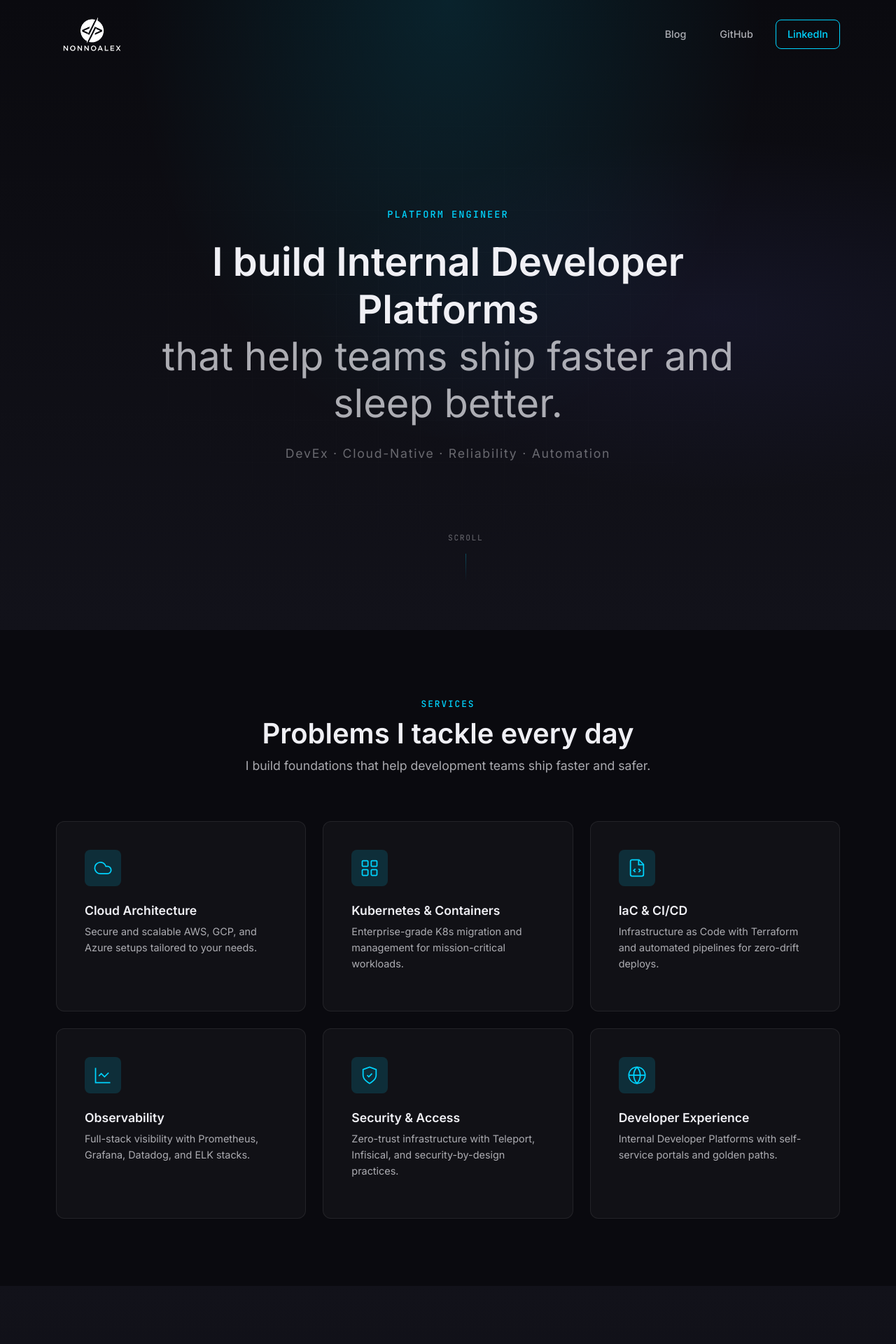
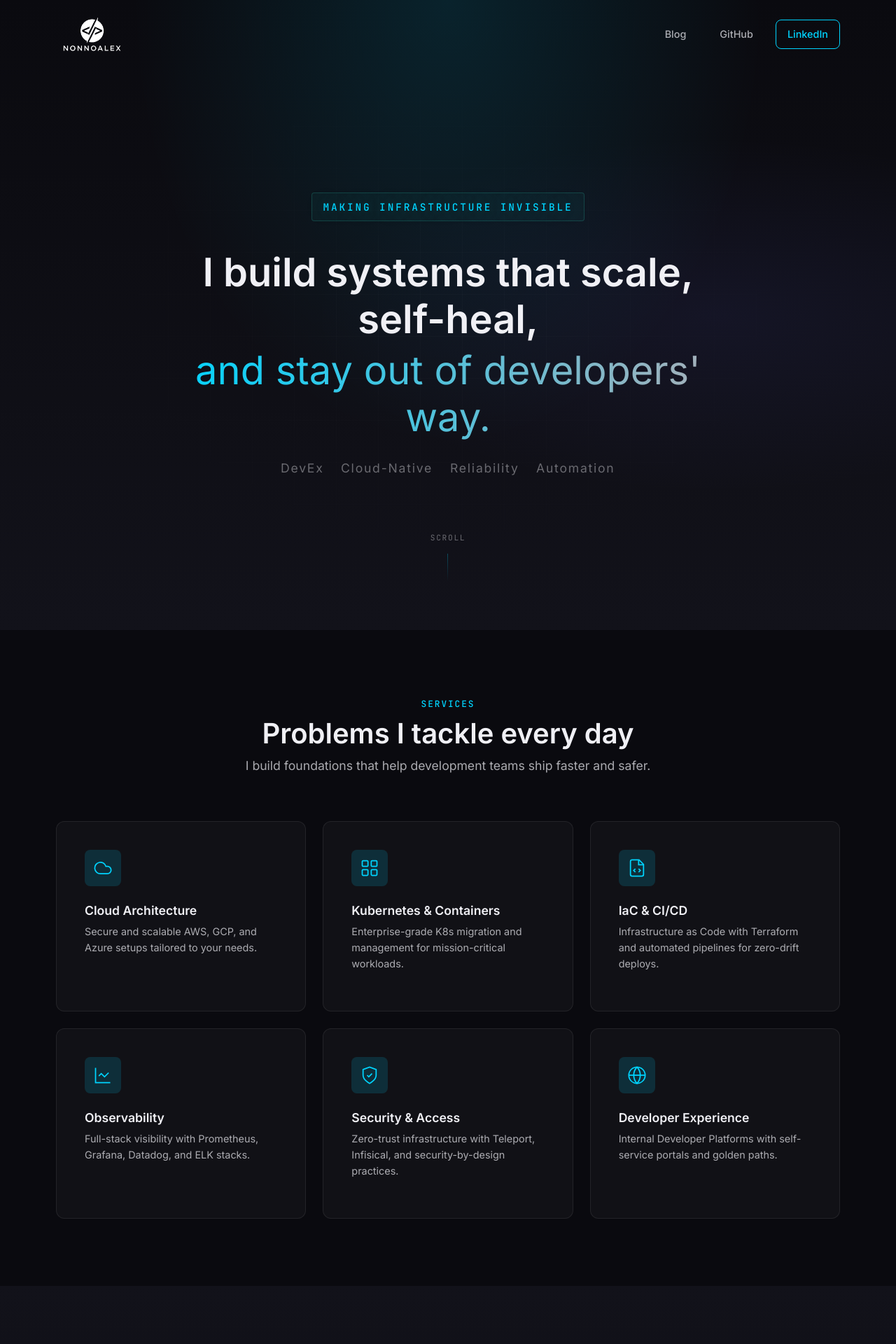
Before and after one commit to alessandrolomanto/nonnoalex-website, a Jekyll site: the page built from index.html, in a window 1280 px wide. Shown: the top 1920 px of the page at 70% size. Built offline with Jekyll 4.4.1, drawn with Linux system fonts in a browser that asks for light colours; the list of posts is cut into pages by our own code.

```diff
--- a/_includes/body.html
+++ b/_includes/body.html
@@ -19,13 +19,19 @@
 
   <!-- Hero Content -->
   <div class="hero-content">
-    <p class="hero-label">Platform Engineer</p>
+    <p class="hero-label" data-scramble>Making Infrastructure Invisible</p>
     <h1 class="hero-title">
-      I build Internal Developer Platforms<br>
-      <span class="hero-highlight">that help teams ship faster and sleep better.</span>
+      <span class="title-line" style="--delay: 0.3s">I build systems that scale, self-heal,</span>
+      <span class="title-line hero-highlight" style="--delay: 0.5s">and stay out of developers' way.</span>
     </h1>
     <p class="hero-subtitle">
-      DevEx · Cloud-Native · Reliability · Automation
+      <span class="keyword" style="--i: 0">DevEx</span>
+      <span class="keyword-dot">·</span>
+      <span class="keyword" style="--i: 1">Cloud-Native</span>
+      <span class="keyword-dot">·</span>
+      <span class="keyword" style="--i: 2">Reliability</span>
+      <span class="keyword-dot">·</span>
+      <span class="keyword" style="--i: 3">Automation</span>
     </p>
   </div>
 
@@ -253,8 +259,8 @@
           <span>Ansible</span>
         </div>
         <div class="logo-item">
-          <img src="https://cdn.jsdelivr.net/gh/devicons/devicon/icons/vault/vault-original.svg" alt="Vault" />
-          <span>Vault</span>
+          <img src="https://infisical.com/favicon.ico" alt="Infisical" />
+          <span>Infisical</span>
         </div>
         <div class="logo-item">
           <img src="https://www.vectorlogo.zone/logos/golang/golang-icon.svg" alt="Go" />
@@ -318,8 +324,8 @@
           <span>Ansible</span>
         </div>
         <div class="logo-item">
-          <img src="https://cdn.jsdelivr.net/gh/devicons/devicon/icons/vault/vault-original.svg" alt="Vault" />
-          <span>Vault</span>
+          <img src="https://infisical.com/favicon.ico" alt="Infisical" />
+          <span>Infisical</span>
         </div>
         <div class="logo-item">
           <img src="https://www.vectorlogo.zone/logos/golang/golang-icon.svg" alt="Go" />
--- a/_includes/seo.html
+++ b/_includes/seo.html
@@ -1,10 +1,5 @@
-
-  <meta property="og:title" content="DevOps Blog">
-  <meta property="og:description" content="Offering tour packages for individuals or groups.">
-  <meta property="og:image" content="http://euro-travel-example.com/thumbnail.jpg">
-  <meta property="og:url" content="http://euro-travel-example.com/index.htm">
-  <meta name="twitter:card" content="summary_large_image">
-
-
-  <meta property="og:site_name" content="European Travel, Inc.">
-  <meta name="twitter:image:alt" content="Alt text for image">
+  <meta property="og:title" content="{{ page.title | default: site.title }}">
+  <meta property="og:description" content="{{ page.excerpt | default: site.description | strip_html | truncate: 160 }}">
+  <meta property="og:type" content="website">
+  <meta name="twitter:card" content="summary">
+  <meta name="author" content="{{ site.author.name }}">
--- a/_layouts/default.html
+++ b/_layouts/default.html
@@ -6,7 +6,7 @@
   <meta name="viewport" content="width=device-width, initial-scale=1.0">
   <meta name="description" content="{{ page.excerpt | default: site.description | strip_html | truncate: 160 }}">
 
-  {% seo %}
+  {% include seo.html %}
 
   <!-- Google Fonts -->
   <link rel="preconnect" href="https://fonts.googleapis.com">
--- a/assets/css/style.css
+++ b/assets/css/style.css
@@ -102,6 +102,7 @@ body {
 .hero {
   position: relative;
   min-height: 100vh;
+  width: 100%;
   display: flex;
   flex-direction: column;
   overflow: hidden;
@@ -205,14 +206,44 @@ body {
 
 .hero-label {
   font-family: var(--font-mono);
-  font-size: 0.85rem;
+  font-size: 0.9rem;
   font-weight: 500;
   color: var(--color-accent);
   text-transform: uppercase;
-  letter-spacing: 0.15em;
-  margin-bottom: var(--space-md);
+  letter-spacing: 0.2em;
+  margin-bottom: var(--space-lg);
+  text-shadow: 0 0 30px rgba(45, 212, 191, 0.4),
+               0 0 60px rgba(45, 212, 191, 0.2);
+  padding: 0.5rem 1rem;
+  border: 1px solid rgba(45, 212, 191, 0.2);
+  border-radius: 4px;
+  background: rgba(45, 212, 191, 0.05);
+}
+
+.hero-label[data-scramble] {
+  position: relative;
+}
+
+.hero-label[data-scramble]::after {
+  content: '';
+  position: absolute;
+  right: -8px;
+  top: 50%;
+  transform: translateY(-50%);
+  width: 2px;
+  height: 1.2em;
+  background: var(--color-accent);
+  animation: blink 0.6s infinite;
+  transition: opacity 0.5s ease;
+}
+
+.hero-label[data-scramble].scramble-complete::after {
   opacity: 0;
-  animation: fadeUp 0.6s ease 0.2s forwards;
+}
+
+@keyframes blink {
+  0%, 49% { opacity: 1; }
+  50%, 100% { opacity: 0; }
 }
 
 .hero-title {
@@ -220,13 +251,44 @@ body {
   font-weight: 600;
   line-height: 1.2;
   margin-bottom: var(--space-md);
+  display: flex;
+  flex-direction: column;
+  gap: 0.1em;
+}
+
+.title-line {
+  display: block;
   opacity: 0;
-  animation: fadeUp 0.6s ease 0.3s forwards;
+  transform: translateY(30px);
+  animation: titleReveal 0.8s cubic-bezier(0.16, 1, 0.3, 1) var(--delay, 0.3s) forwards;
+}
+
+@keyframes titleReveal {
+  to {
+    opacity: 1;
+    transform: translateY(0);
+  }
 }
 
 .hero-highlight {
-  color: var(--color-text-secondary);
   font-weight: 400;
+  background: linear-gradient(
+    90deg,
+    var(--color-text-secondary) 0%,
+    var(--color-accent) 50%,
+    var(--color-text-secondary) 100%
+  );
+  background-size: 200% auto;
+  -webkit-background-clip: text;
+  background-clip: text;
+  -webkit-text-fill-color: transparent;
+  animation: titleReveal 0.8s cubic-bezier(0.16, 1, 0.3, 1) var(--delay, 0.5s) forwards,
+             shimmer 3s ease-in-out 1.5s infinite;
+}
+
+@keyframes shimmer {
+  0%, 100% { background-position: 0% center; }
+  50% { background-position: 100% center; }
 }
 
 .hero-subtitle {
@@ -234,8 +296,43 @@ body {
   color: var(--color-text-muted);
   letter-spacing: 0.1em;
   margin-bottom: var(--space-lg);
+  display: flex;
+  align-items: center;
+  justify-content: center;
+  gap: 0.5em;
+  flex-wrap: wrap;
+}
+
+.keyword {
   opacity: 0;
-  animation: fadeUp 0.6s ease 0.4s forwards;
+  animation: keywordPop 0.5s cubic-bezier(0.34, 1.56, 0.64, 1) calc(0.8s + var(--i) * 0.1s) forwards;
+  transition: all 0.3s ease;
+  cursor: default;
+}
+
+.keyword:hover {
+  color: var(--color-accent);
+  text-shadow: 0 0 15px rgba(45, 212, 191, 0.5);
+}
+
+@keyframes keywordPop {
+  0% {
+    opacity: 0;
+    transform: scale(0.5) translateY(10px);
+  }
+  100% {
+    opacity: 1;
+    transform: scale(1) translateY(0);
+  }
+}
+
+.keyword-dot {
+  opacity: 0;
+  animation: fadeIn 0.3s ease 1.2s forwards;
+}
+
+@keyframes fadeIn {
+  to { opacity: 0.5; }
 }
 
 
@@ -243,8 +340,10 @@ body {
 .scroll-hint {
   position: absolute;
   bottom: var(--space-xl);
-  left: 50%;
-  transform: translateX(-50%);
+  left: 0;
+  right: 0;
+  margin: 0 auto;
+  width: fit-content;
   display: flex;
   flex-direction: column;
   align-items: center;
@@ -1267,8 +1366,30 @@ body {
 }
 
 @media (max-width: 480px) {
+  .hero-label {
+    font-size: 0.7rem;
+    letter-spacing: 0.15em;
+    padding: 0.4rem 0.8rem;
+  }
+
   .hero-title {
-    font-size: 1.75rem;
+    font-size: 1.6rem;
+  }
+
+  .hero-subtitle {
+    font-size: 0.9rem;
+    gap: 0.3em;
+  }
+
+  .keyword-dot {
+    display: none;
+  }
+
+  .keyword {
+    padding: 0.2em 0.5em;
+    border: 1px solid rgba(255, 255, 255, 0.1);
+    border-radius: 3px;
+    font-size: 0.8rem;
   }
 
   .nav-link:not(.nav-link--primary) {
--- a/assets/js/app.js
+++ b/assets/js/app.js
@@ -150,9 +150,63 @@
   }
 
   /**
+   * Text scramble effect for hero label
+   */
+  function initTextScramble() {
+    const scrambleElements = document.querySelectorAll('[data-scramble]');
+
+    scrambleElements.forEach(el => {
+      const originalText = el.textContent;
+      const chars = '!@#$%^&*()_+-=[]{}|;:,.<>?/~`01';
+      let frame = 0;
+      const totalFrames = 30;
+
+      // Start with scrambled text
+      el.textContent = originalText.split('').map(() =>
+        chars[Math.floor(Math.random() * chars.length)]
+      ).join('');
+
+      function scramble() {
+        const progress = frame / totalFrames;
+
+        el.textContent = originalText.split('').map((char, index) => {
+          if (char === ' ') return ' ';
+
+          // Progressive reveal from left to right
+          const charProgress = index / originalText.length;
+          if (progress > charProgress + 0.3) {
+            return char;
+          }
+
+          return chars[Math.floor(Math.random() * chars.length)];
+        }).join('');
+
+        frame++;
+
+        if (frame <= totalFrames) {
+          requestAnimationFrame(scramble);
+        } else {
+          el.textContent = originalText;
+          // Remove cursor after scramble completes
+          setTimeout(() => {
+            el.style.setProperty('--cursor-opacity', '0');
+            el.classList.add('scramble-complete');
+          }, 500);
+        }
+      }
+
+      // Start scramble after a short delay
+      setTimeout(() => {
+        scramble();
+      }, 300);
+    });
+  }
+
+  /**
    * Initialize everything when DOM is ready
    */
   function init() {
+    initTextScramble();
     initScrollAnimations();
     initSmoothScroll();
     initHeroParallax();
--- a/blog/index.html
+++ b/blog.html
@@ -1,6 +1,7 @@
 ---
 layout: default
 title: Blog
+permalink: /blog/
 ---
 
 <div class="blog-page">
```
Also changed, not shown: blog/archive.md (+1 -0 lines), 1 other file.
